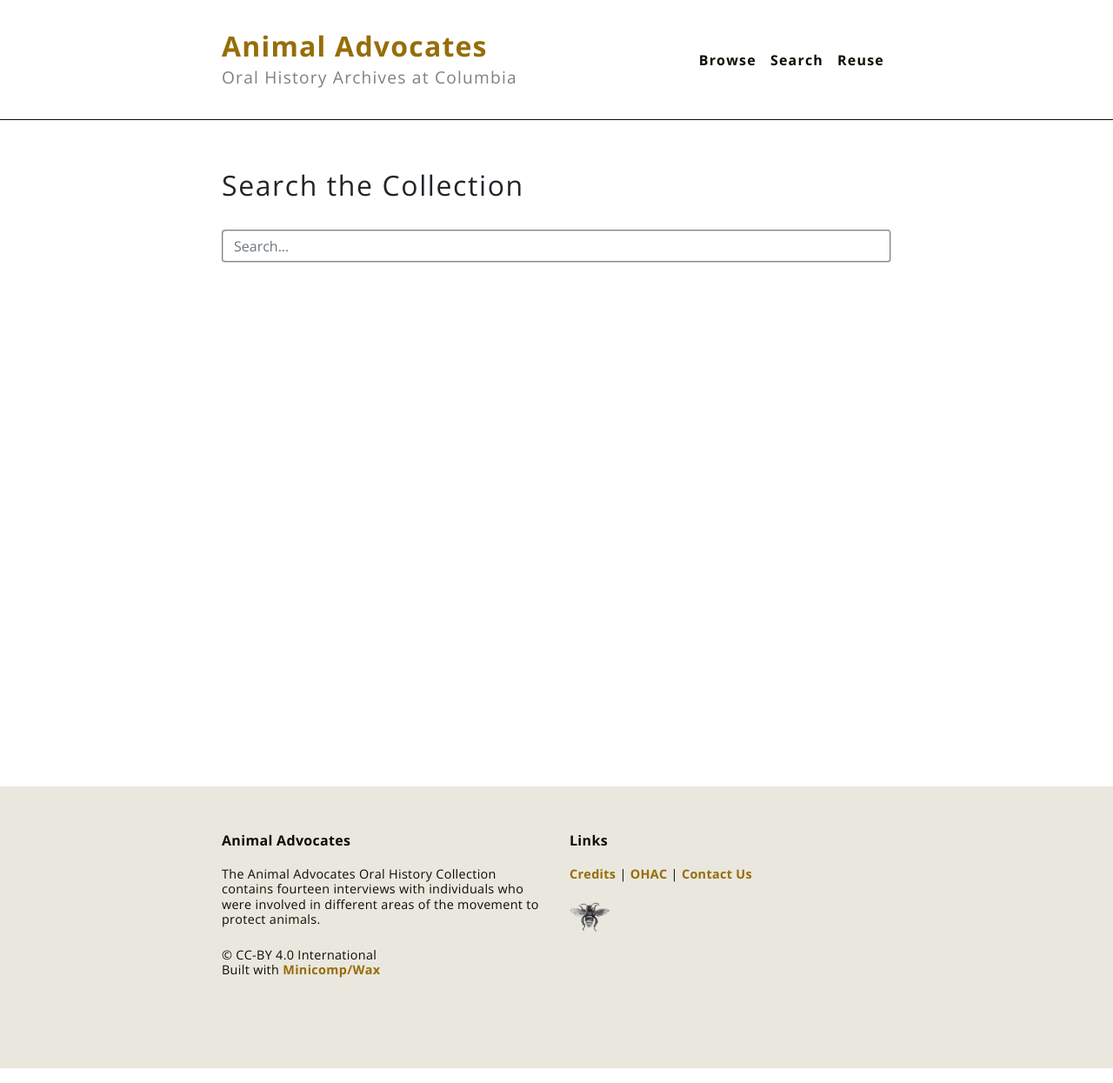
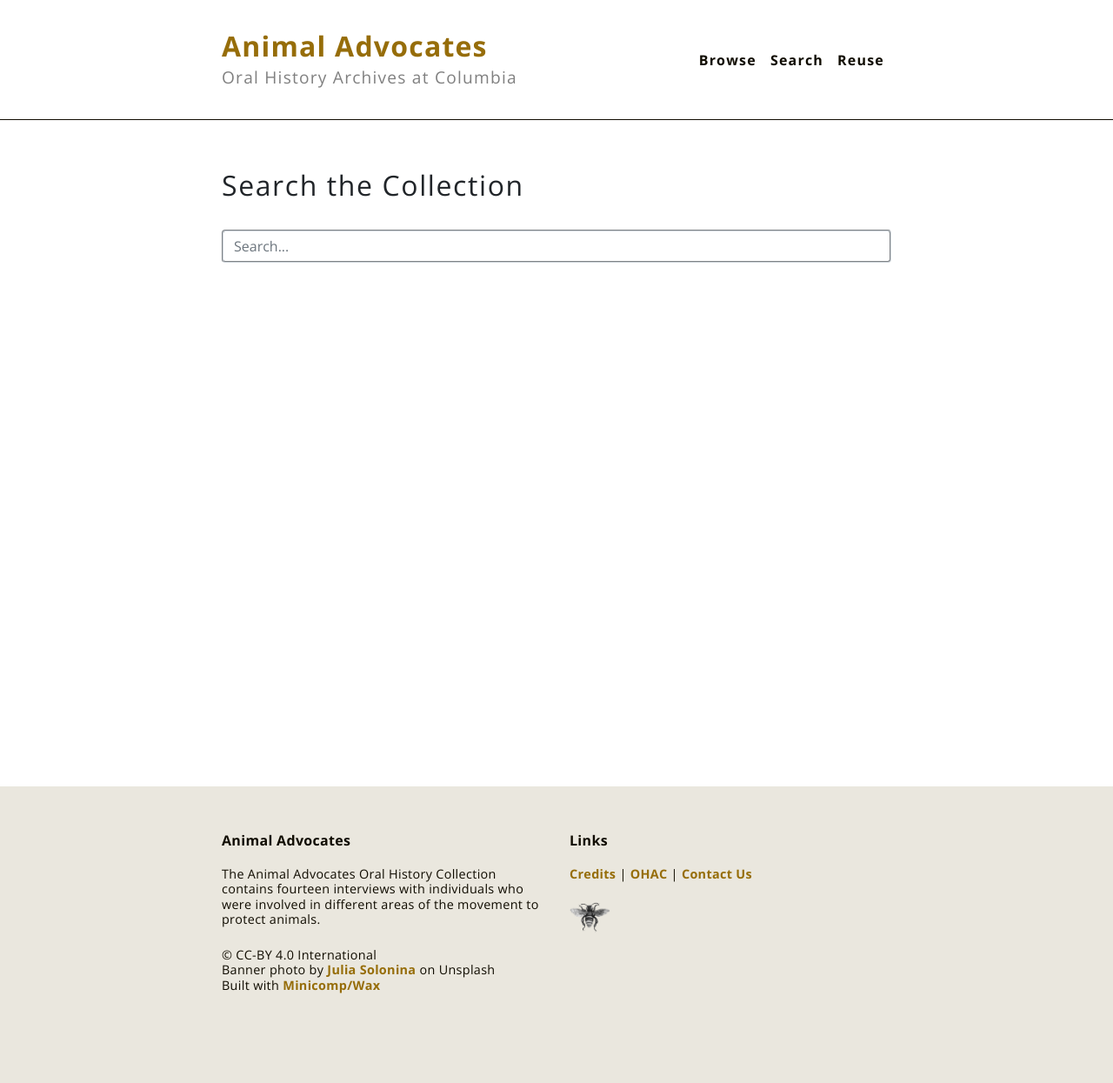
Before and after one commit to animaladvocates/animaladvocates.github.io, a Jekyll site: the page built from pages/search.md, in a window 1280 px wide. Shown: the whole page at 87% size. Built offline with Jekyll 4.4.1, drawn with Linux system fonts in a browser that asks for light colours.

Commit message:
polished search

```diff
--- a/_includes/footer.html
+++ b/_includes/footer.html
@@ -6,6 +6,7 @@
         <p class='footer-description'>{{ site.description }}</p>
         <p class='footer-copyright'>
           &copy; {{ site.copyright }}<br>
+          Banner photo by <a href="https://unsplash.com/@julie_soul?utm_source=unsplash&utm_medium=referral&utm_content=creditCopyText">Julia Solonina</a> on Unsplash<br>
           Built with <a href='https://github.com/minicomp/wax/'>Minicomp/Wax</a>
         </p>
       </div>
--- a/assets/search-ui.js
+++ b/assets/search-ui.js
@@ -23,15 +23,10 @@
   var label = item.label || 'Untitled';
   var link  = item.permalink;
   var thumb = getThumbnail(item, url);
-  var meta  = []
+  var meta  = `Interviewed by ${item.interviewer}.`
 
-  for (i in fields) {
-    fieldLabel = fields[i];
-    if (fieldLabel in item ) {
-      meta.push(`<b>${fieldLabel}:</b> ${excerptedString(item[fieldLabel])}`);
-    }
-  }
-  return `<div class="result"><a href="${url}${link}">${thumb}<p><span class="title">${item.label}</span><br><span class="meta">${meta.join(' | ')}</span></p></a></div>`;
+
+  return `<div class="result"><a href="${url}${link}">${thumb}<p><span class="title">${item.label}</span><br><span class="meta">${meta}</span></p></a></div>`;
 }
 
 function startSearchUI(fields, indexFile, url) {
```
